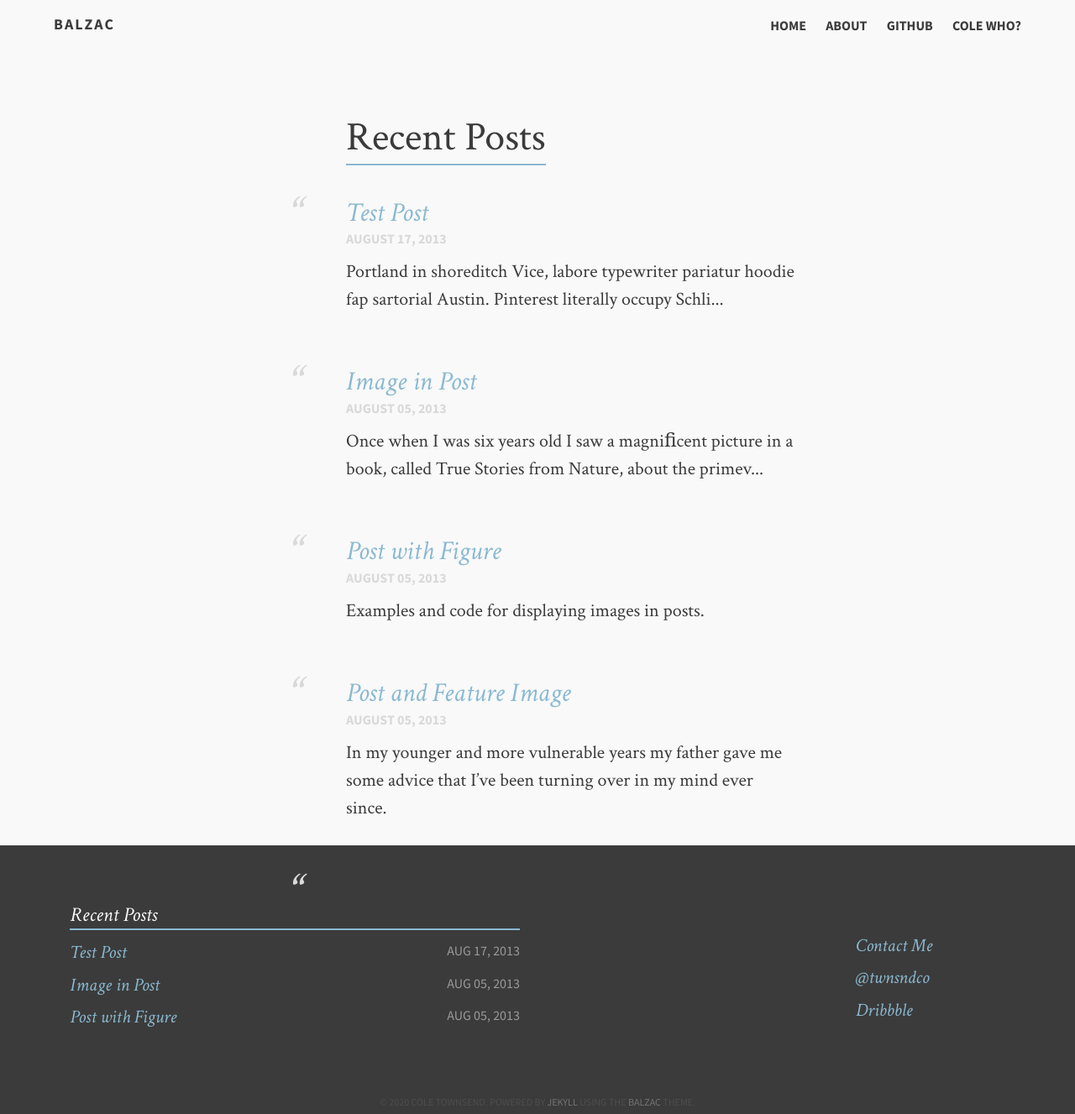
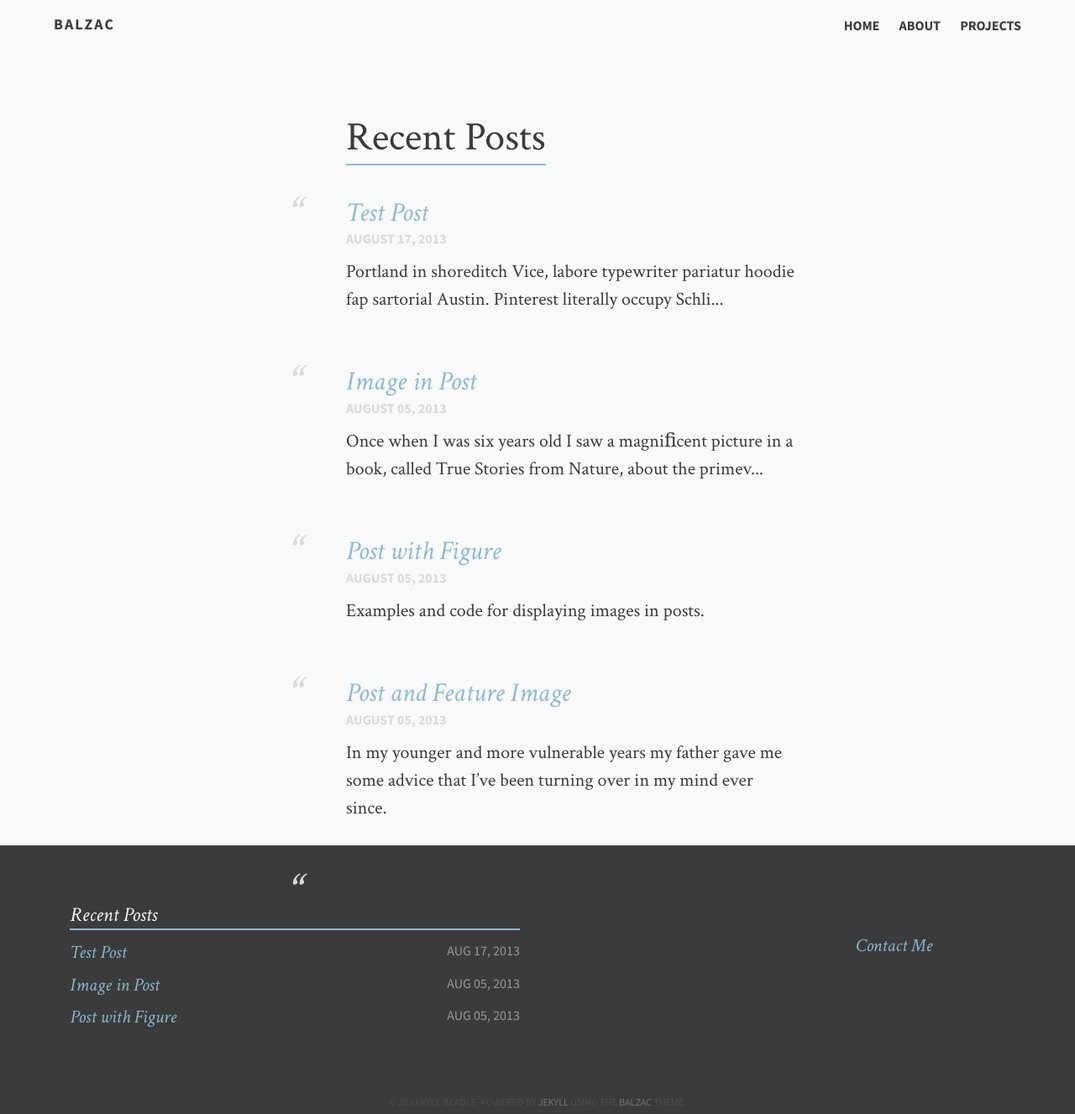
Before and after one commit to kbeadl/blog, a Jekyll site: the page built from index.md, in a window 1280 px wide. Shown: the whole page at 84% size. Built offline with Jekyll 4.4.1, drawn with Linux system fonts in a browser that asks for light colours.

Commit message:
Update _config.yml

```diff
--- a/_config.yml
+++ b/_config.yml
@@ -5,16 +5,16 @@ canonical: http://jekyll.gtat.me
 
 # Owner/author information
 owner:
-  name:           Cole Townsend
+  name:           Kyle Beadle
   avatar:         avatar.png
   bio:            "Aesthete & Athlete"
-  email:          cole@coletownsend.com
-  twitter:        twnsndco
-  github:         coletownsend
-  instagram:      ctrunsthis
-  dribbble:       coletownsend
-  disqus:         balzac
-  location:       "Buffalo, NY"
+  email:
+  twitter:
+  github:
+  instagram:
+  dribbble:
+  disqus:
+  location:
   # Plug in your disqus shortname!
 
 tools:
@@ -30,12 +30,8 @@ opengraph:
 links:
   - title: About
     url: /about
-  - title: Github
-    url: https://github.com/ColeTownsend/Balzac-for-Jekyll
-    external: true
-  - title: Cole Who?
-    url: http://coletownsend.com
-    external: true
+  - title: Projects
+    url: /projects
 
 # http://en.wikipedia.org/wiki/List_of_tz_database_time_zones
 timezone:    America/New_York
```
